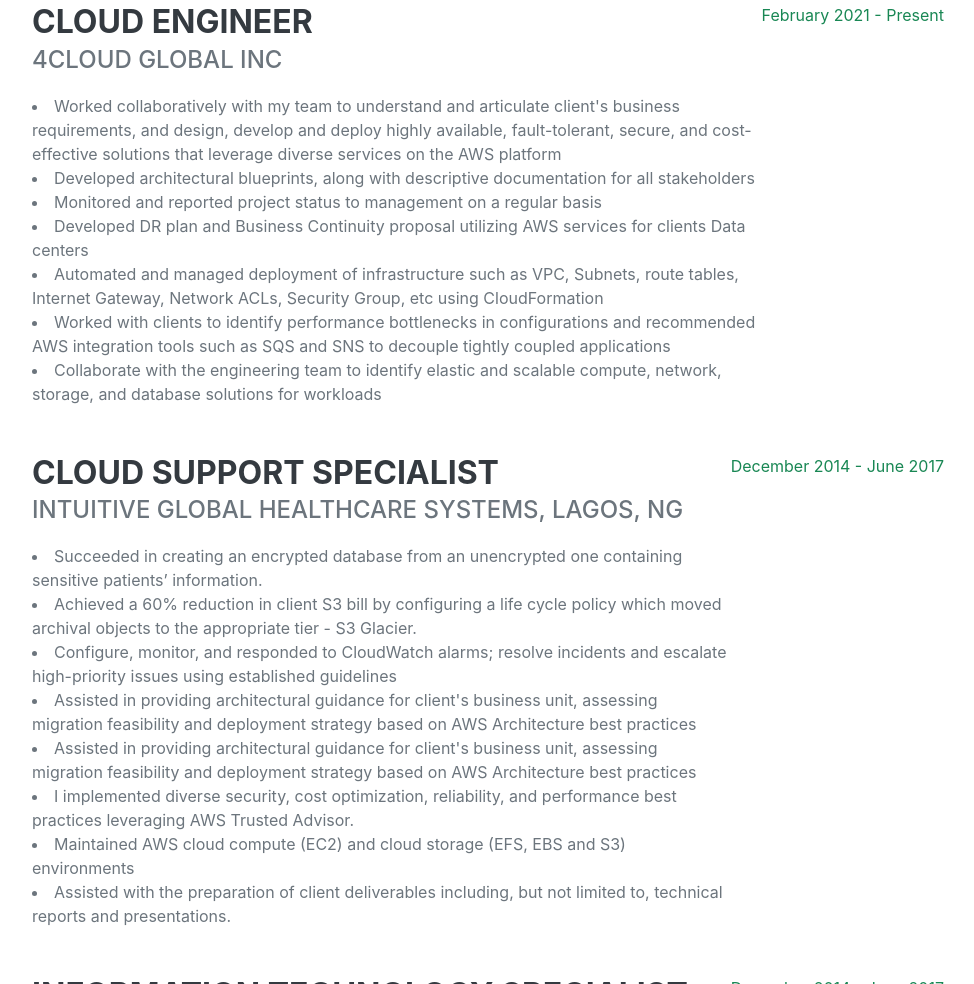
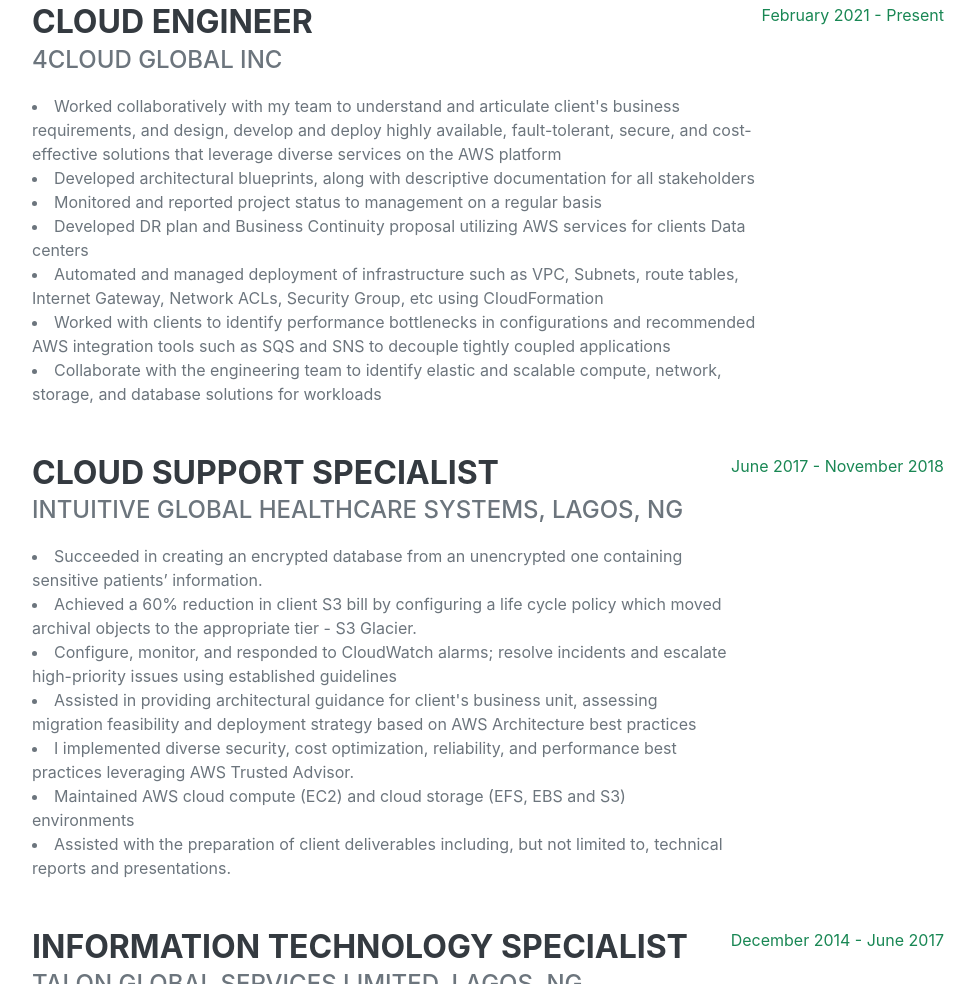
Before and after one commit to moomagit/myresume, a plain HTML site: page index.html in a window 1280 px wide. Shown: the part 1794-2778 px from the top of the page, without its empty margins (288-1262 px from the left). Drawn offline with nearby package versions, Linux system fonts and the light colour scheme; a web font is replaced by a local one.

Commit message:
corrected experience date

```diff
--- a/index.html
+++ b/index.html
@@ -50,7 +50,7 @@
                         <a href="mailto:name@email.com">momaejalile@gmail.com</a>
                     </div>
                     <p class="lead mb-5">A highly motivated and resourceful Cloud Engineer with 3years+ experience in AWS Cloud
-                        networking, AWS Cloud Security, OS administration, CI/CD, virtualization, containers
+                        networking, AWS Cloud Security, CI/CD, virtualization, containers
                         orchestration, databases, IaC, PaaS, scripting, configuration management, logging, and
                         monitoring. Skilled in designing multi-tier, secured, highly available and fault tolerant
                         architecture with decoupling mechanism and resilient storage leveraging services on the
@@ -116,12 +116,11 @@
                             <li>Achieved a 60% reduction in client S3 bill by configuring a life cycle policy which moved archival objects to the appropriate tier - S3 Glacier.</li>
                             <li>Configure, monitor, and responded to CloudWatch alarms; resolve incidents and escalate high-priority issues using established guidelines</li>
                             <li>Assisted in providing architectural guidance for client's business unit, assessing migration feasibility and deployment strategy based on AWS Architecture best practices</li>
-                            <li>Assisted in providing architectural guidance for client's business unit, assessing migration feasibility and deployment strategy based on AWS Architecture best practices</li>
                             <li>I implemented diverse security, cost optimization, reliability, and performance best practices leveraging AWS Trusted Advisor.</li>
                             <li>Maintained AWS cloud compute (EC2) and cloud storage (EFS, EBS and S3) environments</li>
                             <li>Assisted with the preparation of client deliverables including, but not limited to, technical reports and presentations.</li>
                         </div>
-                        <div class="flex-shrink-0"><span class="text-success">December 2014 - June 2017</span></div>
+                        <div class="flex-shrink-0"><span class="text-success">June 2017 - November 2018</span></div>
                     </div>
                     <div class="d-flex flex-column flex-md-row justify-content-between mb-5">
                         <div class="flex-grow-1">
```
